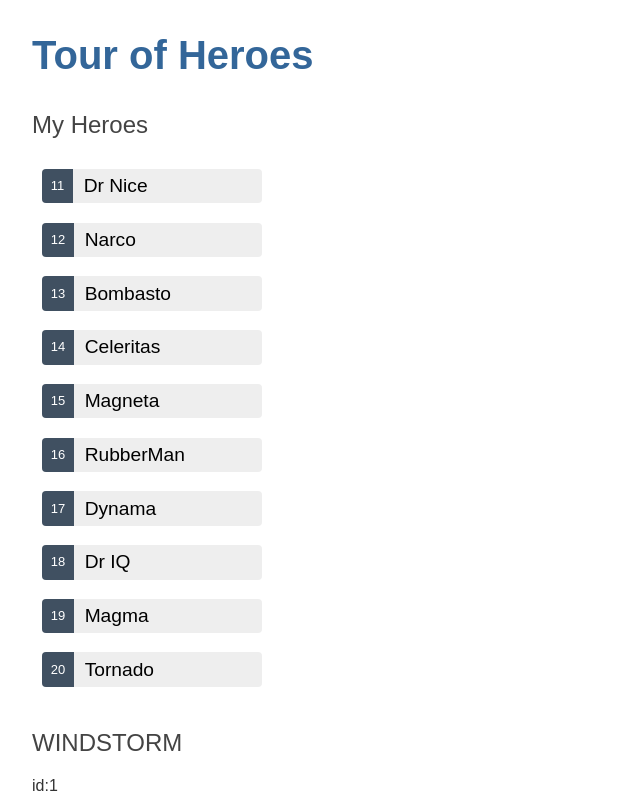
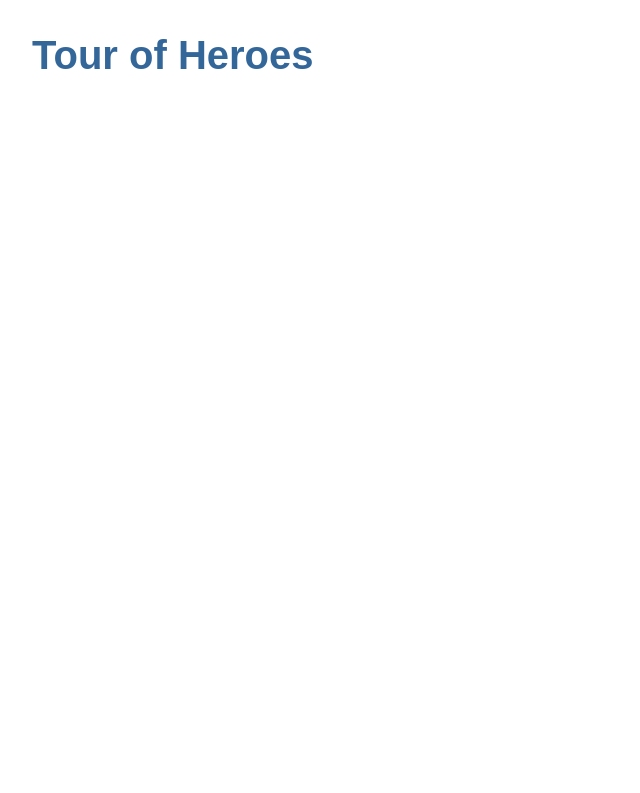
Before and after one commit to ShaniAharon/Angular-tour, an Angular app: page / in a window 1280 px wide. Shown: the top 793 px of the page, without its empty margins (0-640 px from the left). Built offline with nearby package versions, Linux system fonts and the light colour scheme.

Commit message:
feat: start add route

```diff
--- a/src/app/app-routing.module.ts
+++ b/src/app/app-routing.module.ts
@@ -1,10 +1,11 @@
 import { NgModule } from '@angular/core';
 import { RouterModule, Routes } from '@angular/router';
+import { HeroesComponent } from './cmps/heroes/heroes.component';
 
-const routes: Routes = [];
+const routes: Routes = [{ path: 'heroes', component: HeroesComponent }];
 
 @NgModule({
   imports: [RouterModule.forRoot(routes)],
-  exports: [RouterModule]
+  exports: [RouterModule],
 })
-export class AppRoutingModule { }
+export class AppRoutingModule {}
--- a/src/app/app.component.html
+++ b/src/app/app.component.html
@@ -1,5 +1,6 @@
 <section>
   <h1>{{ title }}</h1>
-  <app-heroes></app-heroes>
+  <!-- <app-heroes></app-heroes> -->
+  <router-outlet></router-outlet>
   <app-messages></app-messages>
 </section>
```
